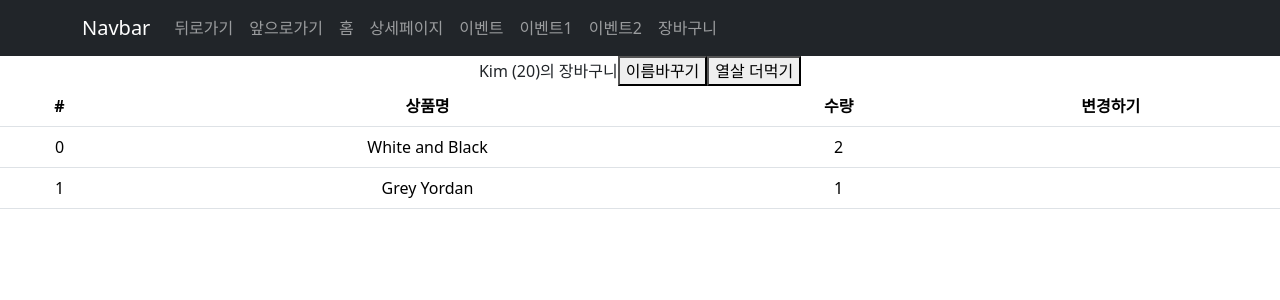
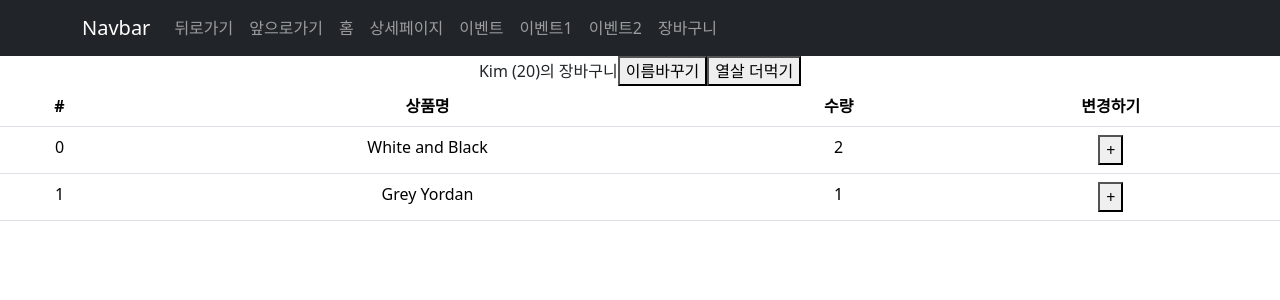
Before and after one commit to JangHyunjeong/react-study2-shop, a React (Create React App) app: page /cart in a window 1280 px wide. Shown: the top 300 px of the page. Built offline with nearby package versions, Linux system fonts and the light colour scheme.

Commit message:
Redux4-1. 장바구니 수량 조절 버튼 만들기

```diff
--- a/src/pages/Cart.js
+++ b/src/pages/Cart.js
@@ -2,6 +2,7 @@ import { Table } from "react-bootstrap";
 import { useDispatch, useSelector } from "react-redux";
 // 3. 만든 함수 import
 import { changeName, changeAge } from "./../store/userSlice";
+import { plus } from "../store";
 
 // redux 사용하면 컴포넌트들이 props 없이 state 공유 가능
 
@@ -45,7 +46,15 @@ function Cart() {
                 <td>{idx}</td>
                 <td>{item.name}</td>
                 <td>{item.count}</td>
-                <td></td>
+                <td>
+                  <button
+                    onClick={() => {
+                      dispatch(plus(item.id));
+                    }}
+                  >
+                    +
+                  </button>
+                </td>
               </tr>
             );
           })}
--- a/src/store.js
+++ b/src/store.js
@@ -7,7 +7,18 @@ let cartData = createSlice({
     { id: 0, name: "White and Black", count: 2 },
     { id: 2, name: "Grey Yordan", count: 1 },
   ],
+  reducers: {
+    plus(state, action) {
+      let target = state.find((item) => {
+        return item.id === action.payload;
+      });
+      let targetIndx = state.indexOf(target);
+      state[targetIndx].count = state[targetIndx].count + 1;
+    },
+  },
 });
+
+export let { plus } = cartData.actions;
 
 export default configureStore({
   reducer: {
```
